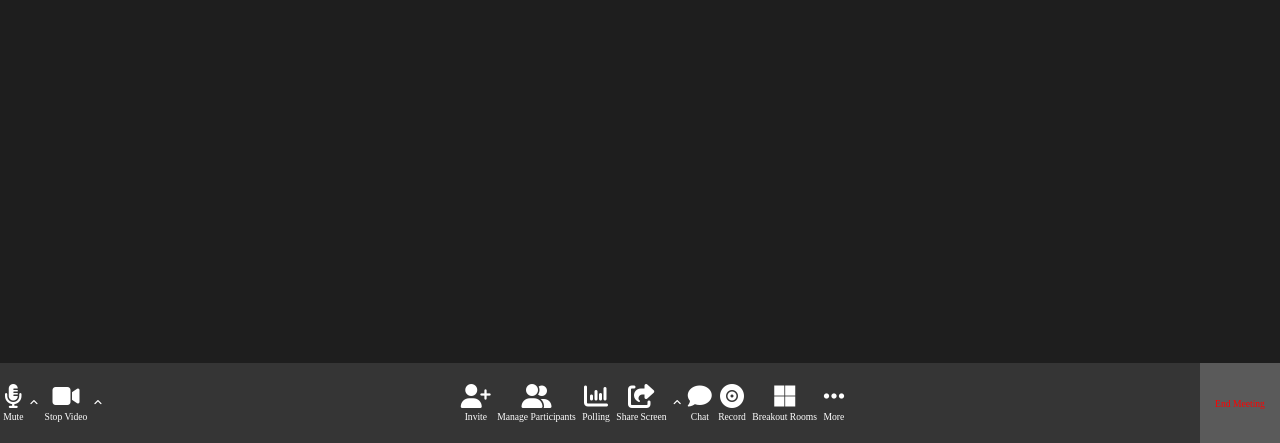
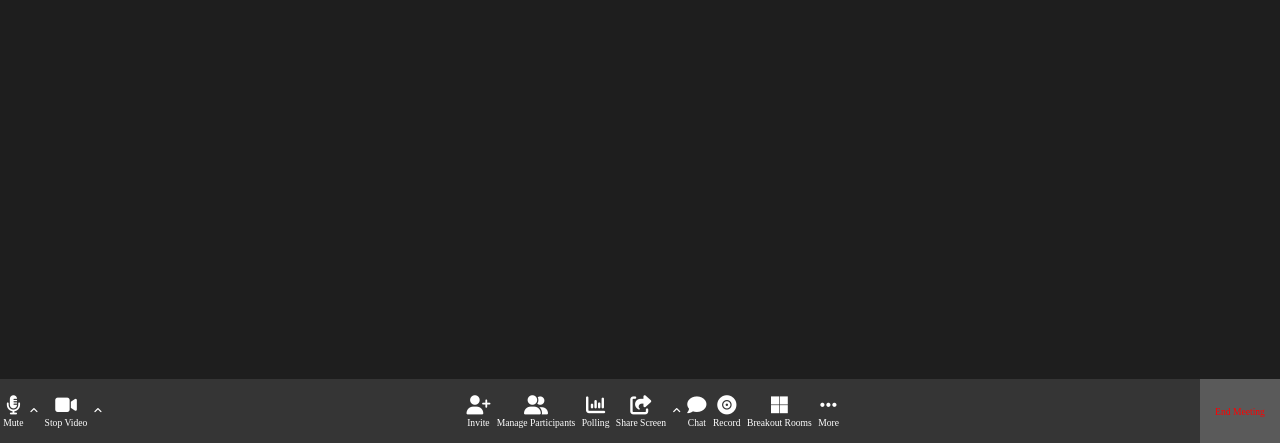
Before and after one commit to giacomo-spadoni/html-css-zoom, a plain HTML site: page index.html in a window 1280 px wide. Shown: the part 357-800 px from the top of the page. Drawn offline with Linux system fonts and the light colour scheme.

Commit message:
minor size fix

```diff
--- a/style/style.css
+++ b/style/style.css
@@ -41,7 +41,7 @@ body {
 main {
     padding: 0.3rem 0;
     width: 100%;
-    height: 90%;
+    height: 92%;
 }
 
 .settings div {
@@ -80,7 +80,7 @@ main {
 
 footer {
     width: 100%;
-    height: 10%;
+    height: 8%;
     background-color: rgb(53, 53, 53);
     font-size: .6rem;
     color: white;
@@ -93,15 +93,15 @@ footer {
     flex-direction: column;
     align-items: center;
     justify-content: center;
-    height: 10vh;
+    height: 8vh;
 }
 
 .big {
-    font-size: 1.5rem;
+    font-size: 1.2rem;
 }
 
 .close {
-    height: 10vh;
+    height: 8vh;
     background-color: rgb(90, 90, 90);
     color: red;
     display: flex;
```
